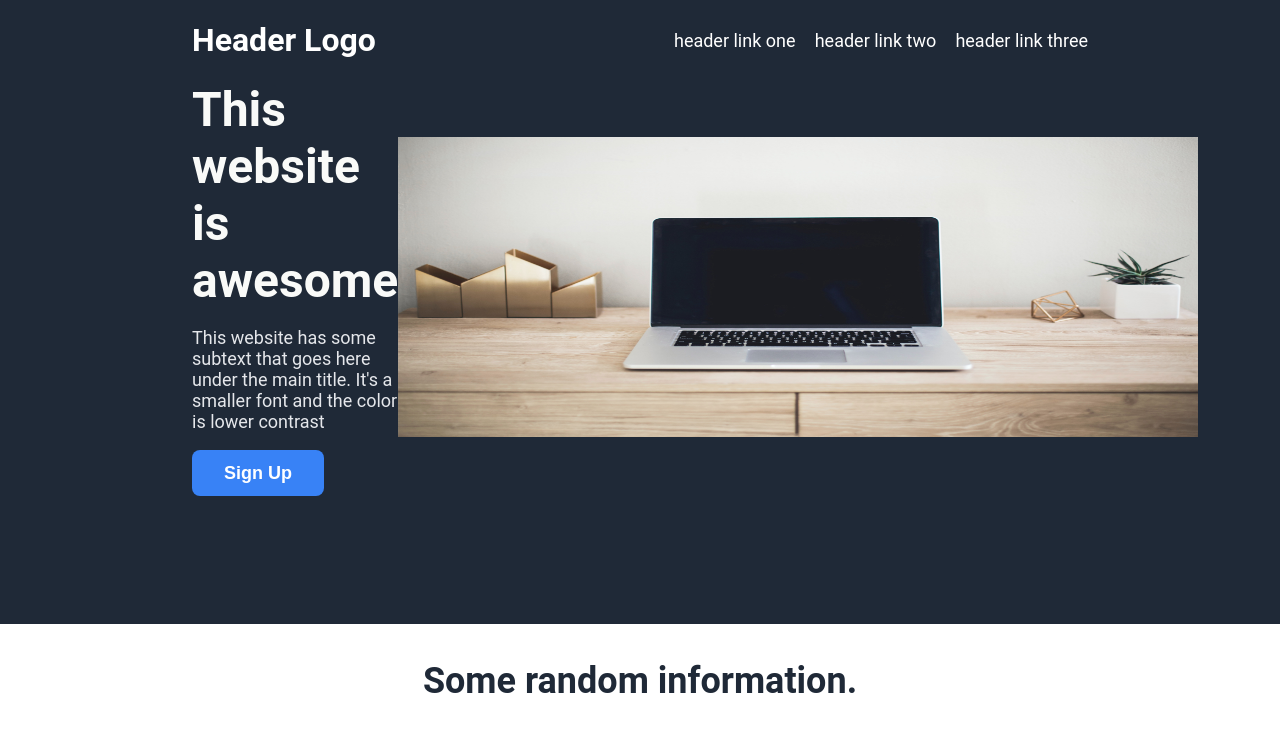
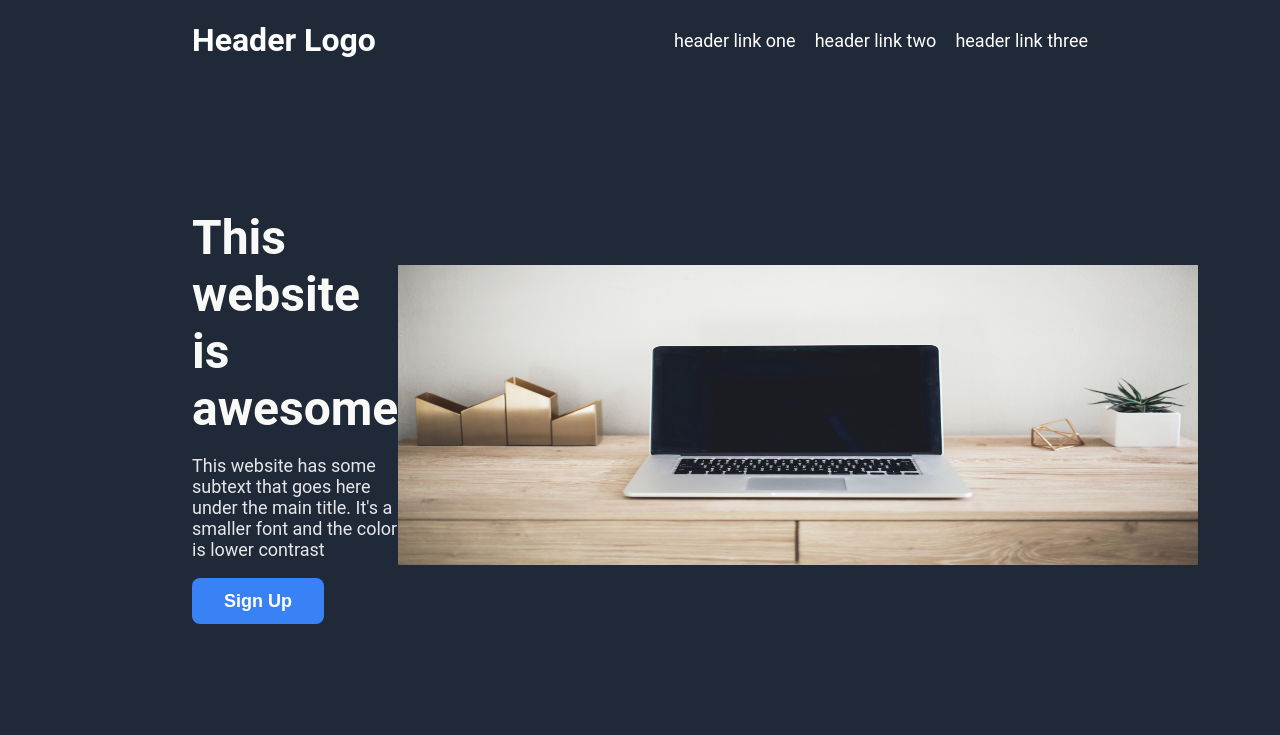
Before and after one commit to chootybeeks/odin-landing_page, a plain HTML site: page index.html in a window 1280 px wide. Shown: the top 735 px of the page. Drawn offline with Linux system fonts and the light colour scheme.

Commit message:
Add padding-top to subheader

```diff
--- a/style.css
+++ b/style.css
@@ -34,7 +34,7 @@ a {
 .subheader {
     display: flex;
     flex-flow: row nowrap;
-    padding: 0 12rem 8rem 12rem;
+    padding: 8rem 12rem;
     justify-content: space-between;
     align-items: center;
     background-color: #1f2937;
```
